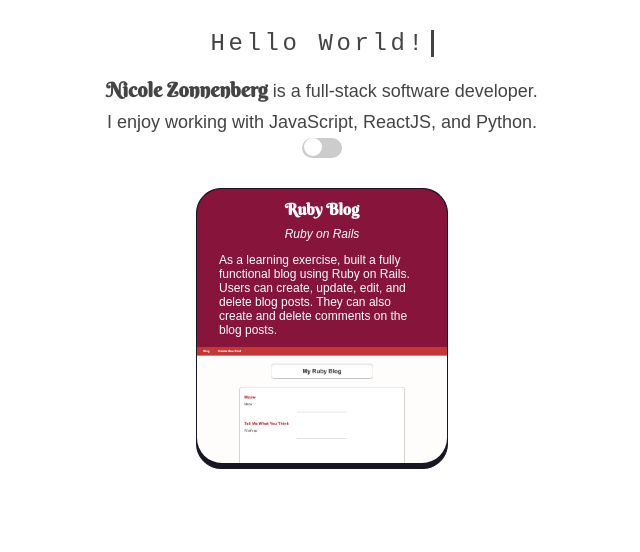
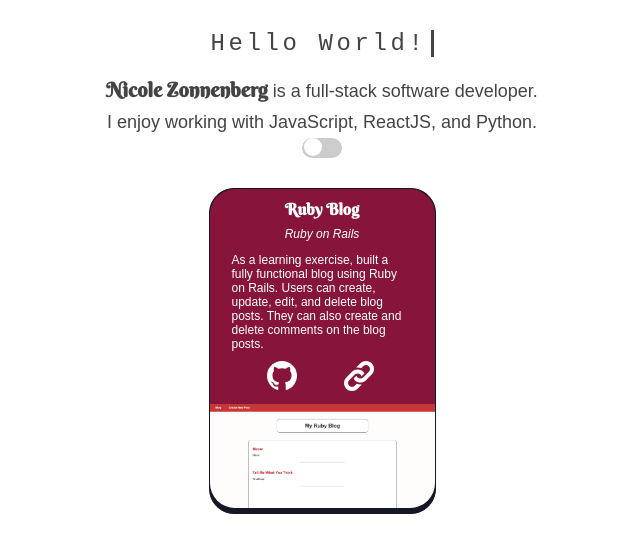
Before and after one commit to Sun-Mountain/portfolio_v04, a website: page index.html in a window 1280 px wide. Shown: the whole page, without its empty margins (318-958 px from the left). Drawn offline with Linux system fonts and the light colour scheme.

Commit message:
card links

```diff
--- a/index.html
+++ b/index.html
@@ -38,6 +38,11 @@
                 <p class="proj-desc">As a learning exercise, built a fully functional blog using Ruby on Rails. Users
                     can create, update, edit, and delete blog posts. They can also create and delete comments on the
                     blog posts.</p>
+                <div class="proj-links">
+                    <a href="https://github.com/Sun-Mountain/rr_blog" target="_blank"> <img src="images/github.svg">
+                    </a>
+                    <a href="https://myrrblog.herokuapp.com"><img src="images/weblink.svg" /></a>
+                </div>
             </div>
             <div class="card-image" id="ruby-blog-image">
                 <img src="./images/rubyblog.png" />
--- a/scss/mystyles.scss
+++ b/scss/mystyles.scss
@@ -6,6 +6,7 @@
     --font-color: #444444;
     --bg-color: #fff;
     --heading-color: #292922;
+    --card-border: #161625;
 }
 
 [data-theme="dark"] {
@@ -14,6 +15,7 @@
     --font-color: #e1e1ff;
     --bg-color: #161625;
     --heading-color: #818cab;
+    --card-border: #fff;
 }
 
 $title-font: 'Berkshire Swash', cursive;
@@ -83,11 +85,11 @@
 /* cards */
 
 .card {
-    background-color: #161625;
-    border: 1px solid #161625;
+    background-color: var(--card-border);
+    border: 1px solid var(--card-border);
     border-radius: 25px;
     display: inline-block;
-    width: 250px;
+    width: 225px;
 
     .card-description {
         border-radius: 25px 25px 0 0;
@@ -119,10 +121,30 @@
         background-color: #87153B;
     }
 
+    .proj-links {
+        display: flex;
+        justify-content: space-around;
+        margin: 10px auto 0;
+        width: 75%;
+
+        img {
+            max-width: 30px;
+            height: auto;
+        }
+
+        a {
+            width: 22%;
+        }
+
+        a:hover {
+            opacity: 0.5;
+        }
+    }
+
     .card-image {
         img {
             border-radius: 0 0 25px 25px;
-            max-width: 250px;
+            max-width: 225px;
             max-height: 250px;
         }
     }
```
Also changed, not shown: css/mystyles.css, images/GitHublogo.png (added), images/github.svg (added), images/weblink.svg (added).
